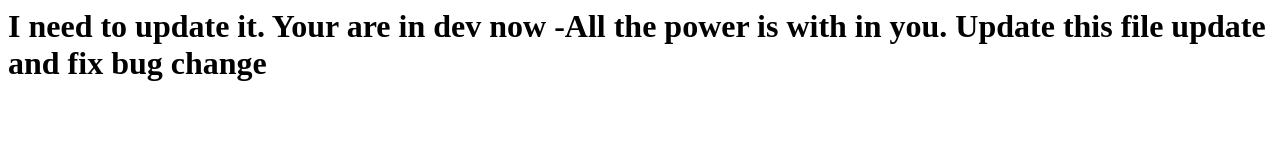
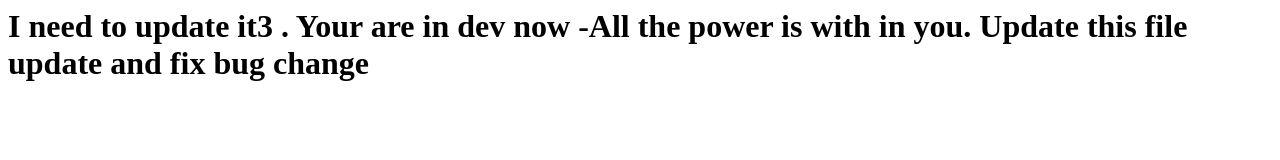
Before and after one commit to andy0811wu/firstrepo, a plain HTML site: page index.html in a window 1280 px wide. Drawn offline with Linux system fonts and the light colour scheme.

Commit message:
commit from intellj 3

```diff
--- a/index.html
+++ b/index.html
@@ -1,5 +1,5 @@
 <html>
 	<body>
-		<h1> I need to update it. Your are in dev now -All the power is with in you. Update this file  update and fix bug change</h1>
+		<h1> I need to update it3 . Your are in dev now -All the power is with in you. Update this file  update and fix bug change</h1>
 	</body>
 </html>
```
